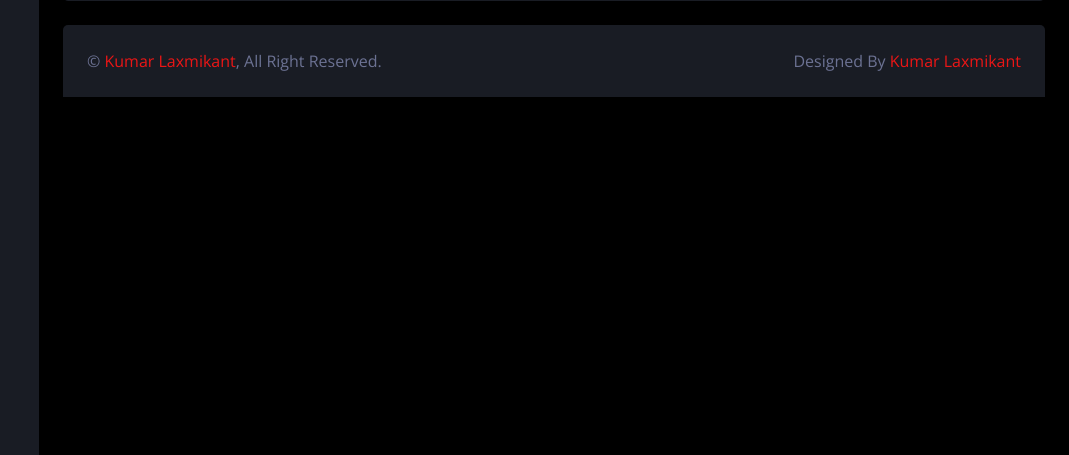
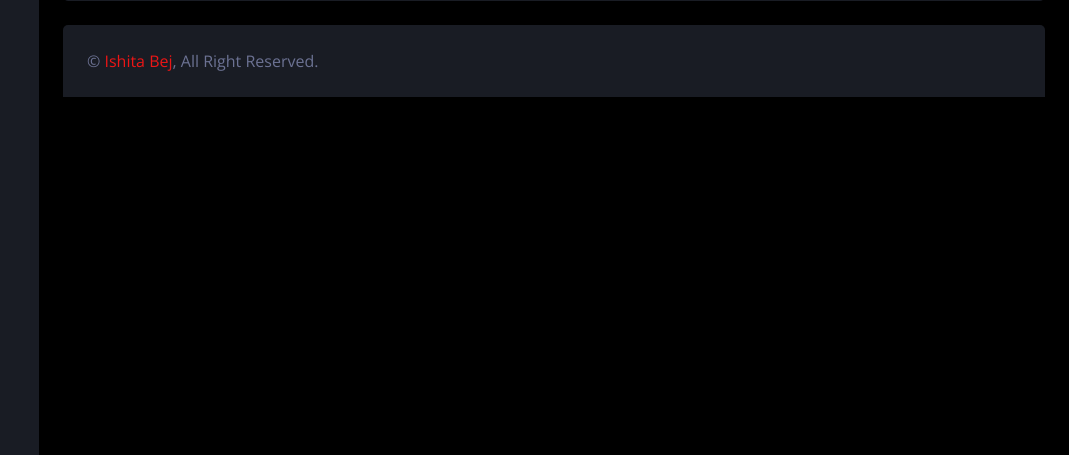
Before and after one commit to Ishitaaa26/Stock-Master, a Django app: template app/templates/index.html in a window 1280 px wide. Shown: the part 345-800 px from the top of the page, without its empty margins (211-1280 px from the left). Run offline with Django 4.2, Linux system fonts and the light colour scheme; the template is opened without the code that fills it, so the values that code supplies are empty; some libraries are stand-ins or nearby versions.

Commit message:
Update index.html

```diff
--- a/app/templates/index.html
+++ b/app/templates/index.html
@@ -5,7 +5,7 @@
 
 <head>
     <meta charset="utf-8">
-    <title>Stock Market Prediction</title>
+    <title>StockEd - Stock Market Prediction Application</title>
     <meta content="width=device-width, initial-scale=1.0" name="viewport">
     <meta content="" name="keywords">
     <meta content="" name="description">
@@ -170,10 +170,10 @@
                 <div class="bg-secondary rounded-top p-4">
                     <div class="row">
                         <div class="col-12 col-sm-6 text-center text-sm-start">
-                            &copy; <a href="#">Kumar Laxmikant</a>, All Right Reserved.
+                            &copy; <a href="#">Ishita Bej</a>, All Right Reserved.
                         </div>
                         <div class="col-12 col-sm-6 text-center text-sm-end">
-                            Designed By <a href="https://portfolio-website-azure-eta.vercel.app/">Kumar Laxmikant</a>
+
                         </div>
                     </div>
                 </div>
```
